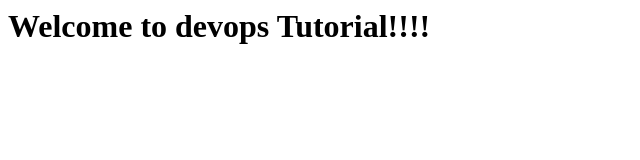
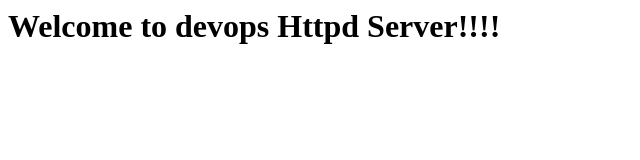
Before and after one commit to Onkar-lokhande/jenkins-tutorial, a plain HTML site: page index.html in a window 1280 px wide. Shown: the whole page, without its empty margins (0-640 px from the left). Drawn offline with Linux system fonts and the light colour scheme.

Commit message:
Update index.html

```diff
--- a/index.html
+++ b/index.html
@@ -1 +1 @@
-<h1>Welcome to devops Tutorial!!!!</h1>
+<h1>Welcome to devops Httpd Server!!!!</h1>
```
